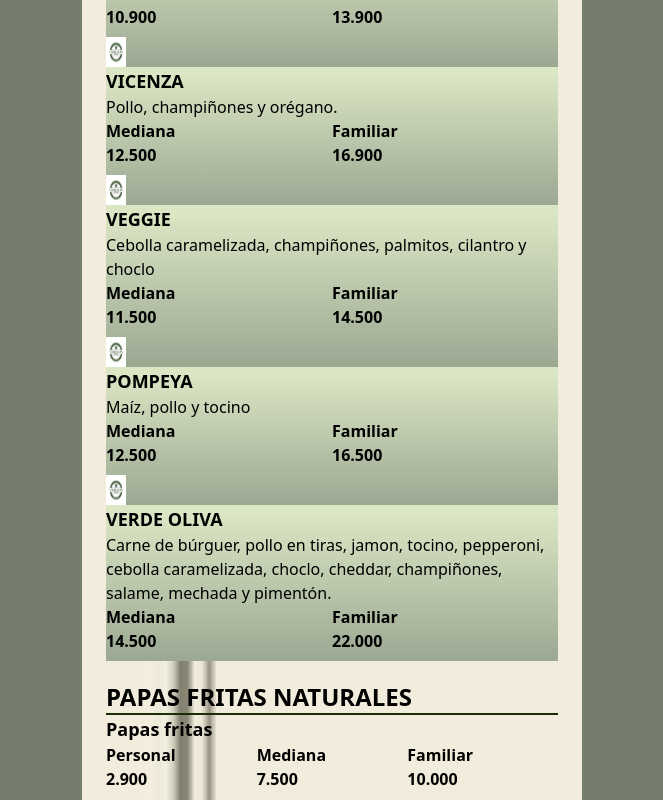
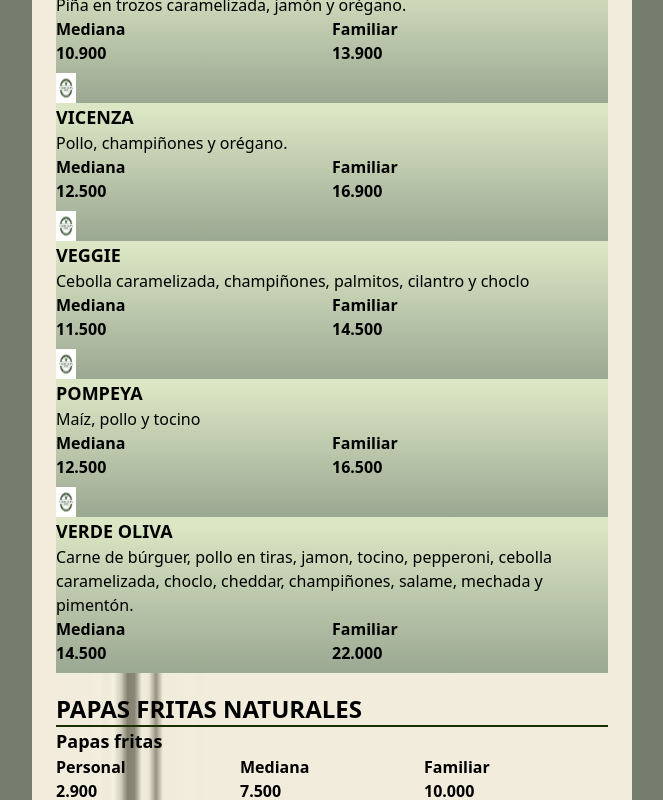
Before and after one commit to Felipe1626/verde-oliva-gourmet, an Angular app: page / in a window 1280 px wide. Shown: the top 800 px of the page, without its empty margins (308-971 px from the left). Built offline with nearby package versions, Linux system fonts and the light colour scheme.

Commit message:
mobile change

```diff
--- a/src/app/app.component.html
+++ b/src/app/app.component.html
@@ -1,5 +1,5 @@
-<div class=" max-[390px]:h-[844px] max-[412px]:h-[915px] py-[1px] relative max-w-[500px] app-component">
-  <div class="m-6 overflow-hidden overflow-y-scroll rounded-md scroll-smooth scroll-p-4 max-[390px]:h-[800px] max-[412px]:h-[865px]">
+<div class=" max-[390px]:h-[844px] max-[412px]:h-[915px] max-[600px]:h-[927px] py-[1px] relative max-w-[600px] app-component">
+  <div class="m-6 overflow-hidden overflow-y-scroll rounded-md scroll-smooth scroll-p-4 max-[390px]:h-[800px] max-[412px]:h-[865px] max-[600px]:h-[865px]">
     <div id="up">
       <app-header></app-header>
     </div>
```
